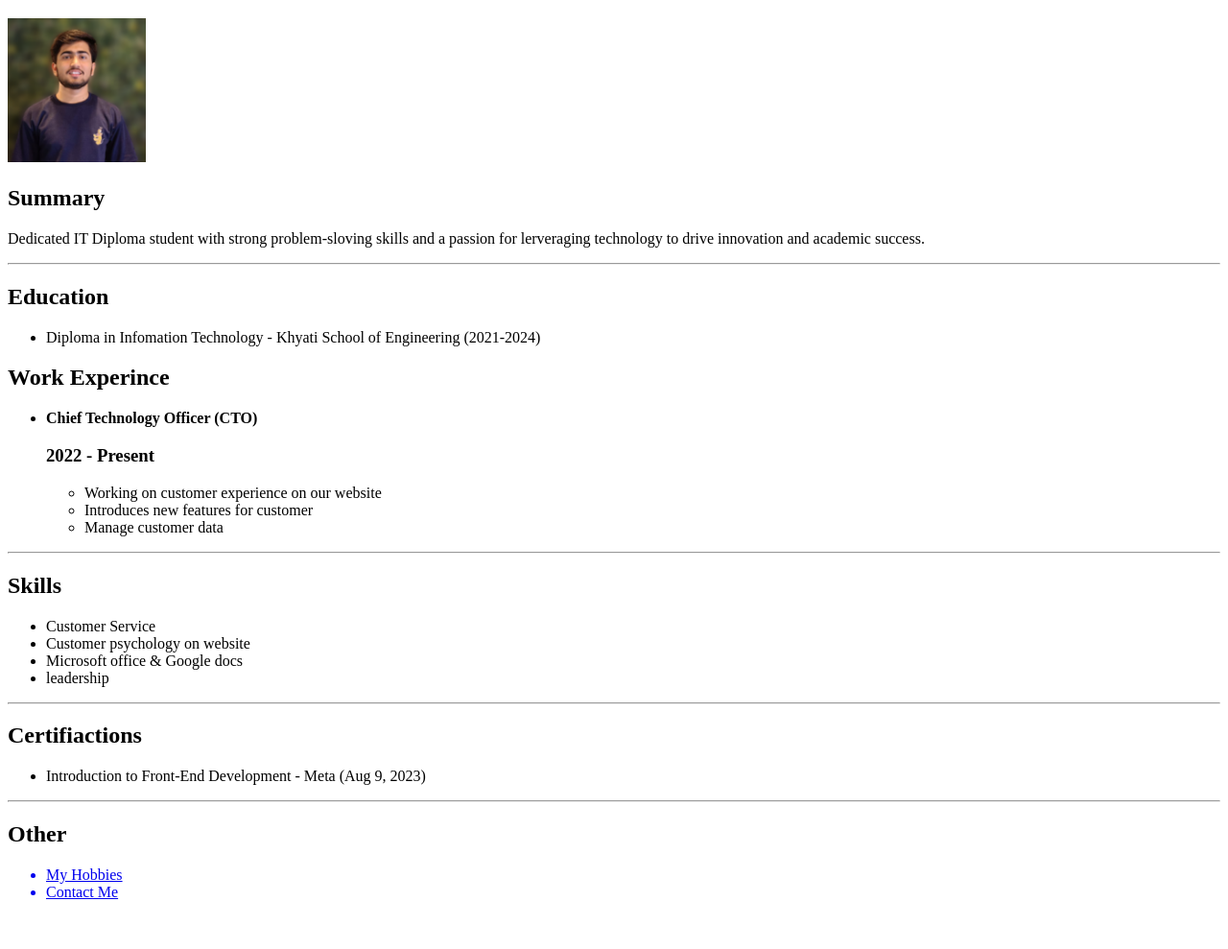
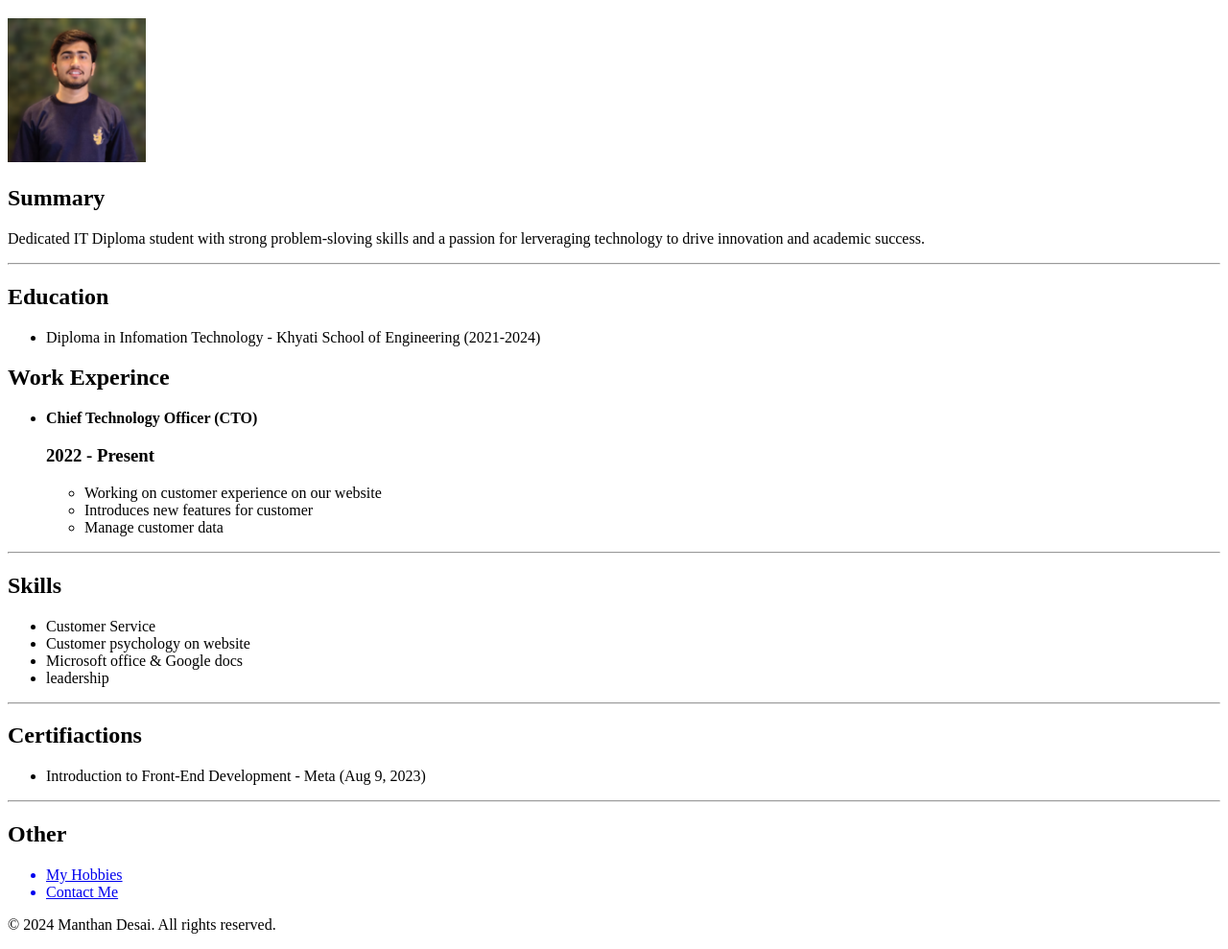
Before and after one commit to MD200527/Resume_0, a plain HTML site: page index.html in a window 1280 px wide. Shown: the part 61-1050 px from the top of the page at 96% size. Before the commit the page ends 1016 px from the top, so only its background shows below. Drawn offline with Linux system fonts and the light colour scheme.

Commit message:
index.html

```diff
--- a/index.html
+++ b/index.html
@@ -52,5 +52,8 @@
         <a href="./My_hobbies.html"><li>My Hobbies</li></a>
         <a href="./Contact_me.html"><li>Contact Me</li></a>
     </ul>
+    <footer>
+        <p>&copy; 2024 Manthan Desai. All rights reserved.</p>
+    </footer>
 </body>
 </html>
```
